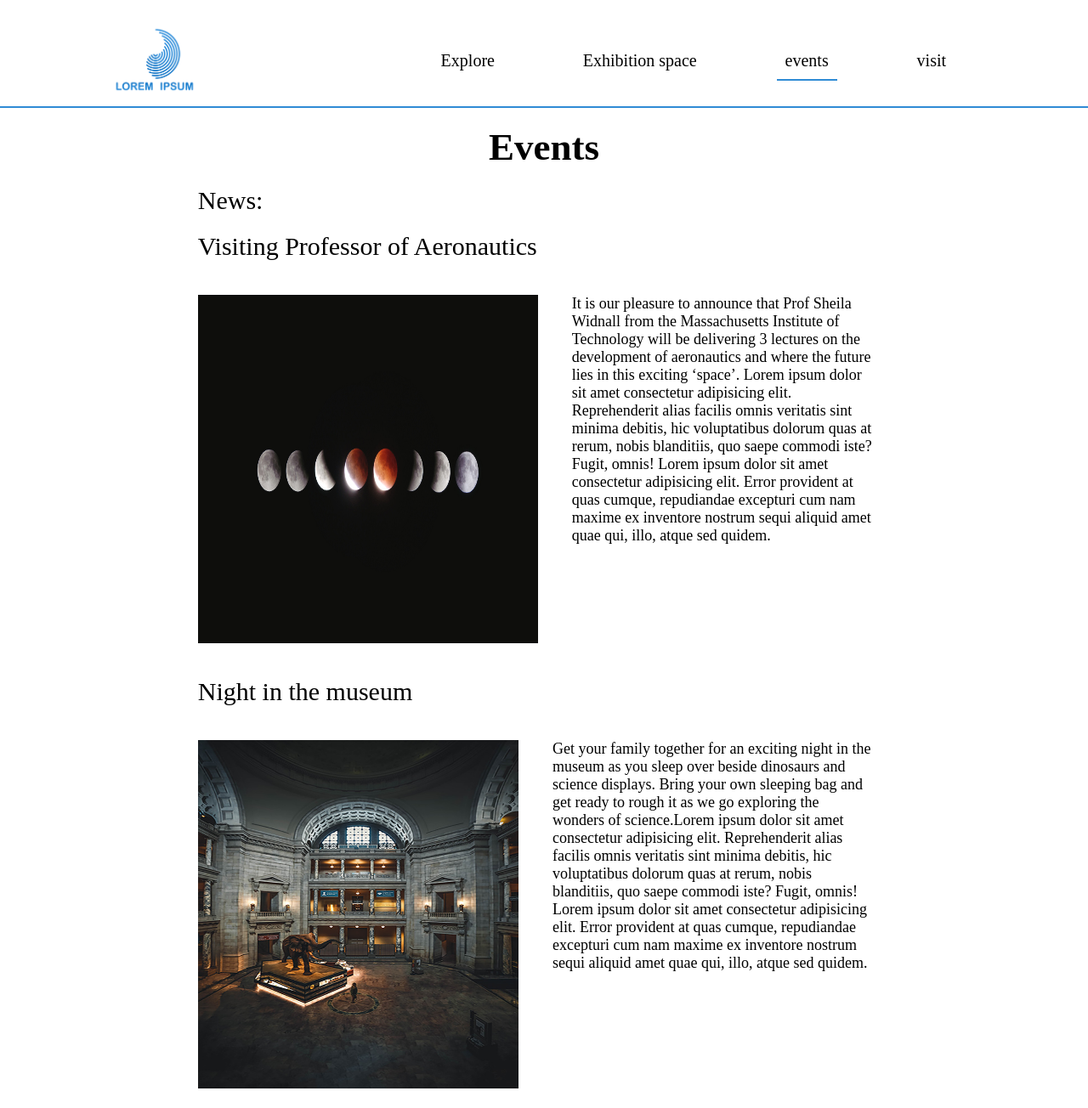
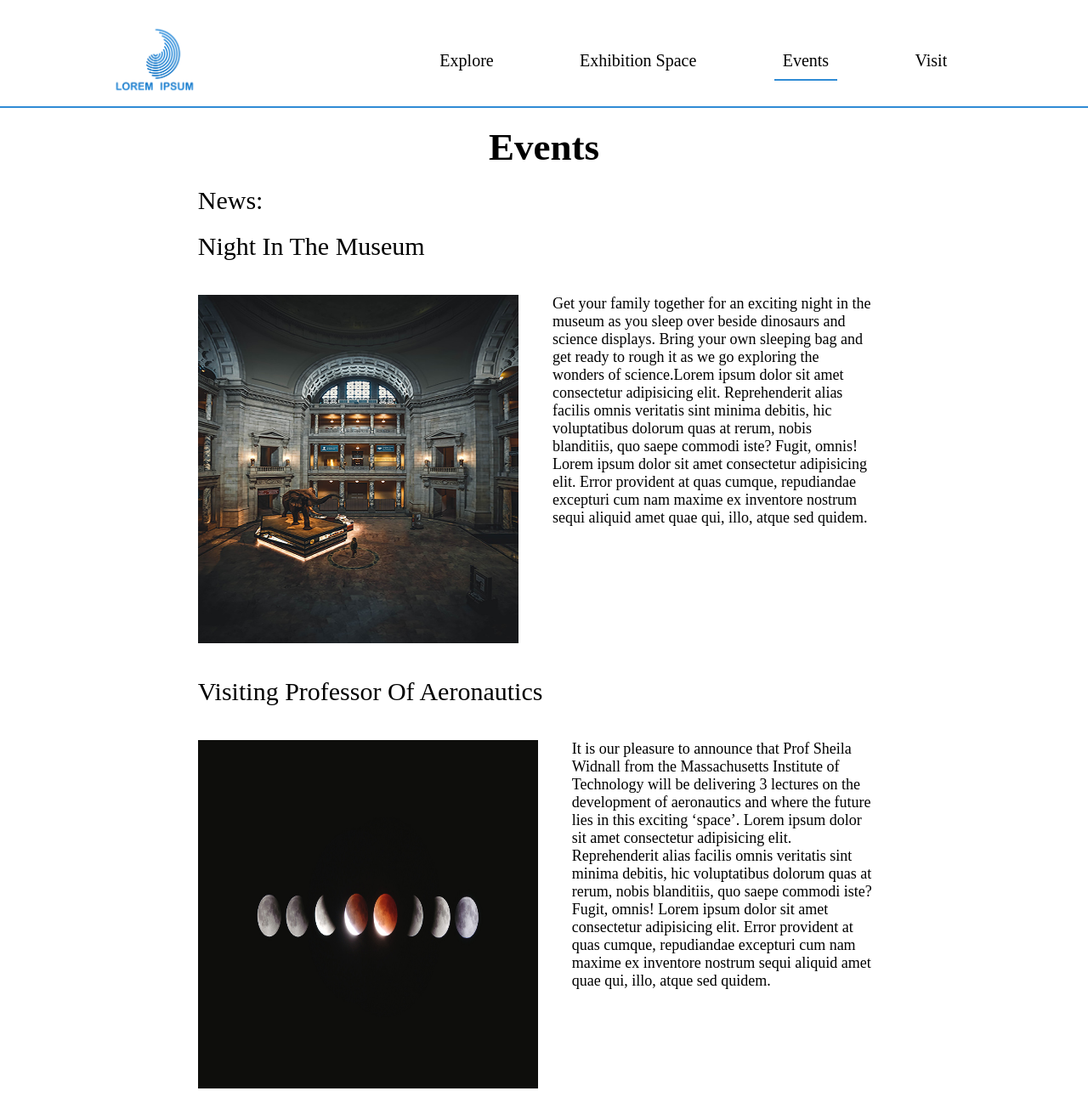
Before and after one commit to petmik1/semester-project-01-retry, a plain HTML site: page pages/events.html in a window 1280 px wide. Shown: the top 1304 px of the page at 85% size. Drawn offline with Linux system fonts and the light colour scheme; a web font is replaced by a local one.

Commit message:
moved a part of the event page downwards

```diff
--- a/pages/events.html
+++ b/pages/events.html
@@ -46,27 +46,6 @@
         <section>
           <div>
             <h2 class="event_news">News:</h2>
-            <h2>Visiting Professor of Aeronautics</h2>
-            <div class="main_info">
-              <img src="../images/celso-405219.jpg" alt="" />
-              <p class="">
-                It is our pleasure to announce that Prof Sheila Widnall from the
-                Massachusetts Institute of Technology will be delivering 3
-                lectures on the development of aeronautics and where the future
-                lies in this exciting ‘space’. Lorem ipsum dolor sit amet
-                consectetur adipisicing elit. Reprehenderit alias facilis omnis
-                veritatis sint minima debitis, hic voluptatibus dolorum quas at
-                rerum, nobis blanditiis, quo saepe commodi iste? Fugit, omnis!
-                Lorem ipsum dolor sit amet consectetur adipisicing elit. Error
-                provident at quas cumque, repudiandae excepturi cum nam maxime
-                ex inventore nostrum sequi aliquid amet quae qui, illo, atque
-                sed quidem.
-              </p>
-            </div>
-          </div>
-        </section>
-        <section>
-          <div>
             <h2>Night in the museum</h2>
             <div class="main_info">
               <img
@@ -83,6 +62,27 @@
                 sint minima debitis, hic voluptatibus dolorum quas at rerum,
                 nobis blanditiis, quo saepe commodi iste? Fugit, omnis! Lorem
                 ipsum dolor sit amet consectetur adipisicing elit. Error
+                provident at quas cumque, repudiandae excepturi cum nam maxime
+                ex inventore nostrum sequi aliquid amet quae qui, illo, atque
+                sed quidem.
+              </p>
+            </div>
+          </div>
+        </section>
+        <section>
+          <div>
+            <h2>Visiting Professor of Aeronautics</h2>
+            <div class="main_info">
+              <img src="../images/celso-405219.jpg" alt="" />
+              <p class="">
+                It is our pleasure to announce that Prof Sheila Widnall from the
+                Massachusetts Institute of Technology will be delivering 3
+                lectures on the development of aeronautics and where the future
+                lies in this exciting ‘space’. Lorem ipsum dolor sit amet
+                consectetur adipisicing elit. Reprehenderit alias facilis omnis
+                veritatis sint minima debitis, hic voluptatibus dolorum quas at
+                rerum, nobis blanditiis, quo saepe commodi iste? Fugit, omnis!
+                Lorem ipsum dolor sit amet consectetur adipisicing elit. Error
                 provident at quas cumque, repudiandae excepturi cum nam maxime
                 ex inventore nostrum sequi aliquid amet quae qui, illo, atque
                 sed quidem.
--- a/styles/media.css
+++ b/styles/media.css
@@ -53,6 +53,9 @@
     width: 400px;
     margin-right: 20px;
   }
+  a {
+    font-size: 30px;
+  }
   /* index */
   .index_main_sect {
     display: flex;
@@ -71,7 +74,7 @@
   .maps {
     height: 400px;
   }
-  /* events */
+  /*  */
 
   /* explore */
 }
@@ -79,6 +82,4 @@
   .navigation {
     margin-right: 105px;
   }
-  .navigation a {
-  }
 }
--- a/styles/style.css
+++ b/styles/style.css
@@ -29,15 +29,18 @@ header label i {
 h1 {
   text-align: center;
   font: 700 45px var(--text-heading);
+  text-transform: capitalize;
 }
 h2 {
   font: 400 30px var(--text-heading);
+  text-transform: capitalize;
 }
 p {
   font: 400 18px var(--text-heading);
 }
 a {
-  font: 400 30px var(--text-heading);
+  font: 400 20px var(--text-heading);
+  text-transform: capitalize;
 }
 .header_underline {
   border-bottom: solid 2px var(--color-lines-and-icons);
@@ -81,8 +84,8 @@ main * {
 .button {
   background-color: #3dc28d;
   border: solid 2px var(--color-lines-and-icons);
-  max-width: 250px;
-  height: 20px;
+  max-width: 320px;
+  height: 30px;
   margin: 10px auto;
   border-radius: 20px;
   text-align: center;
```
